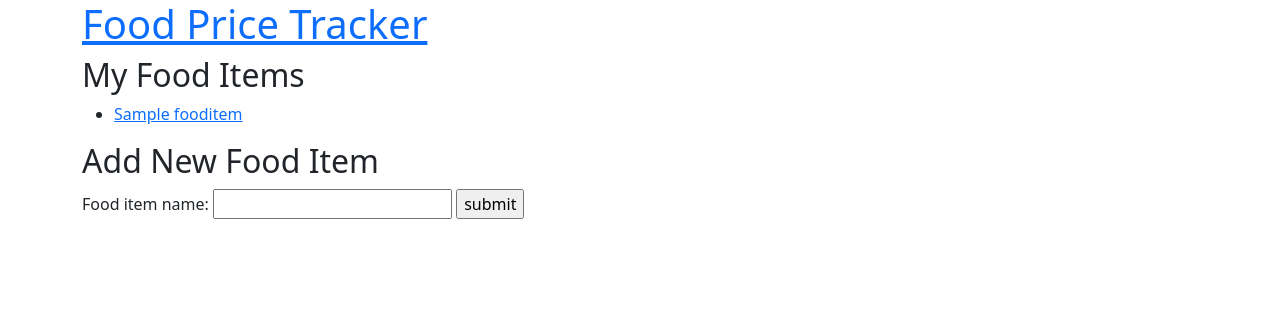
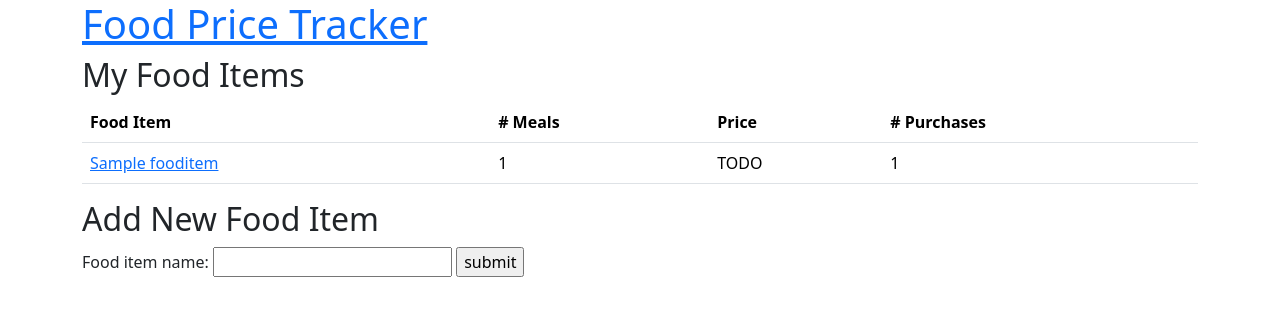
Before and after one commit to matthewleighton/Meal-Price-Tracker, a Django app: page /food_items/ in a window 1280 px wide. Shown: the top 316 px of the page. Run offline with Django 4.2, Linux system fonts and the light colour scheme; a user stored in the database is signed in; tables that the repository leaves empty hold one stand-in row (values such as "Sample post").

Commit message:
FoodItems list template now uses table

```diff
--- a/meals/models.py
+++ b/meals/models.py
@@ -104,6 +104,10 @@ class FoodItem(models.Model):
 			models.Q(standardingredient__food_item=self)
 		)
 
+	@property
+	def purchases(self):
+		return FoodPriceRecord.objects.filter(food_item=self)
+
 # This describes an instance of a FoodItem being purchased.
 # We can use this to track the price of a FoodItem over time.
 class FoodPriceRecord(models.Model):
--- a/meals/templates/meals/food_item/list.html
+++ b/meals/templates/meals/food_item/list.html
@@ -3,11 +3,26 @@
 {% block content %}
 	<h2>My Food Items</h2>
 
-	<ul>
+	<table class="table sortable table-stripped">
+		<tr>
+			<th>Food Item</th>
+			<th># Meals</th>
+			<th>Price</th>
+			<th># Purchases</th>
+		</tr>
 		{% for food_item in food_items %}
-			<li><a href="{% url 'food_item' food_item.id %}">{{ food_item.food_item_name }}</a></li>
+			<tr>
+				<td>
+					<a href="{% url 'food_item' food_item_id=food_item.pk %}">
+						{{ food_item.food_item_name }}
+					</a>
+				</td>
+				<td>{{ food_item.meals|length }}</td>
+				<td>TODO</td>
+				<td>{{ food_item.purchases|length }}</td>
+			</tr>
 		{% endfor %}
-	</ul>
+	</table>
 
 	<h2>Add New Food Item</h2>
 
--- a/meals/views.py
+++ b/meals/views.py
@@ -38,7 +38,7 @@ def food_item_list(request):
 	if not user.is_authenticated:
 		return redirect('/')
 
-	food_items = FoodItem.objects.filter(user=user)
+	food_items = FoodItem.objects.filter(user=user).order_by('food_item_name')
 	form = FoodItemForm()
 
 	context = {
```
